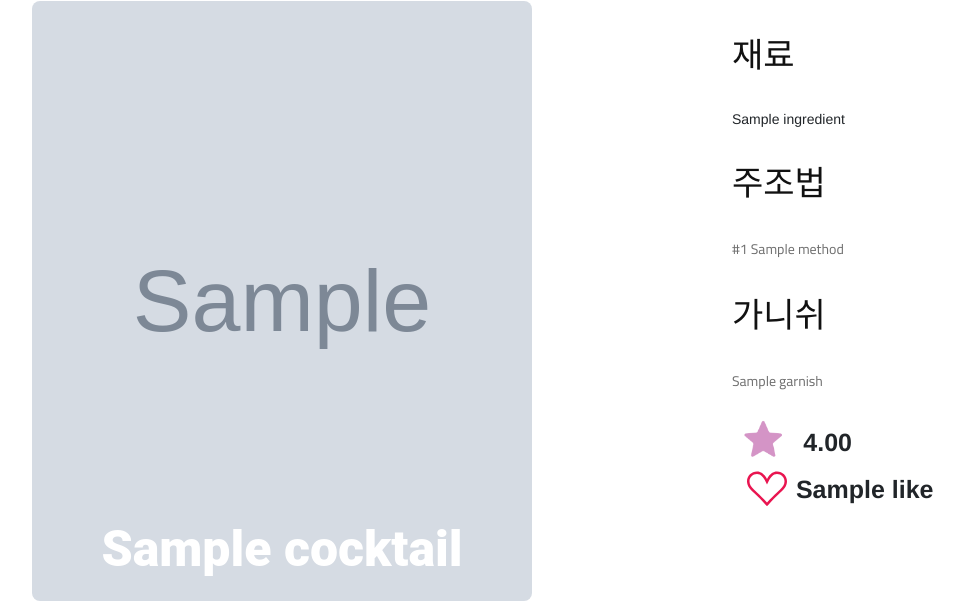
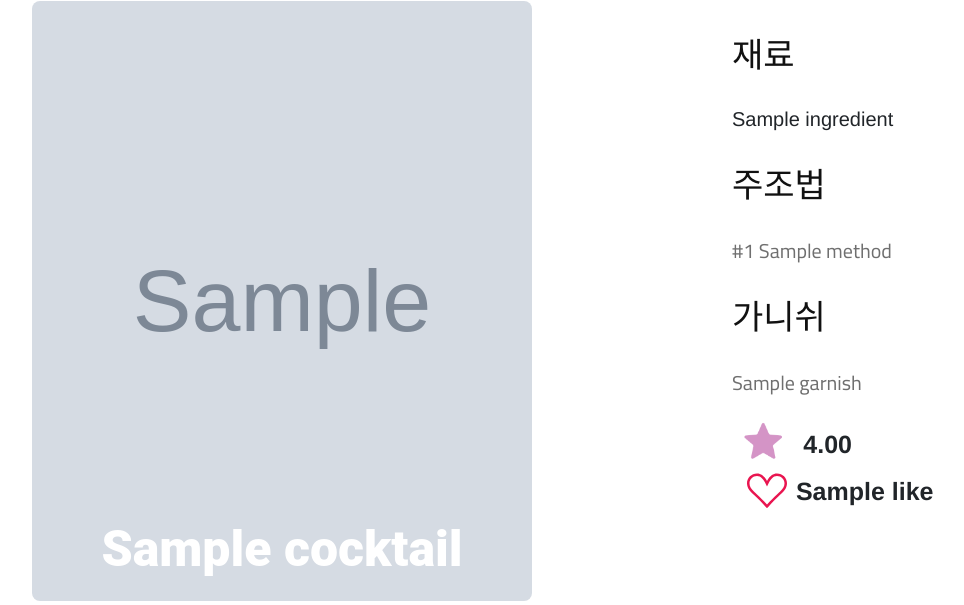
Before and after one commit to wowba/groub_D_team_10, a Flask app: page /api/view in a window 1280 px wide. Shown: the part 158-763 px from the top of the page, without its empty margins (47-1011 px from the left). Run offline with Flask 2, Linux system fonts and the light colour scheme; grey boxes marked "Sample" are stand-in pictures; a database or web service that is not in the repository returns one stand-in record (values such as "Sample title"); some libraries are stand-ins or nearby versions.

Commit message:
Update details.html

```diff
--- a/templates/details.html
+++ b/templates/details.html
@@ -418,21 +418,21 @@
             <div class="content-box">
                 <div class="ingredients_box">
                     <h3>재료</h3>
-                    <span>{{ cocktail_info.ingredient }}</span>
+                    <span style="font-size: 20px">{{ cocktail_info.ingredient }}</span>
 
                 </div>
                 <div class="method_box">
-                    <h3>주조법</h3>
+                    <h3 >주조법</h3>
                     {% for idx, method in enumerate(cocktail_info.method.split(".")) %}
                         {% if method == ' ' or method == '' %}
                             {% continue %}
                         {% endif %}
-                        <p>#{{idx + 1}} {{method}}</p>
+                        <p style="font-size: 20px">#{{idx + 1}} {{method}}</p>
                     {% endfor %}
                 </div>
                 <div class="garnish_box">
                     <h3>가니쉬</h3>
-                    <p>{{ cocktail_info.garnish }}</p>
+                    <p style="font-size: 20px">{{ cocktail_info.garnish }}</p>
                 </div>
                 <div class="score_box">
                     <div class="score_box_inner">
```
